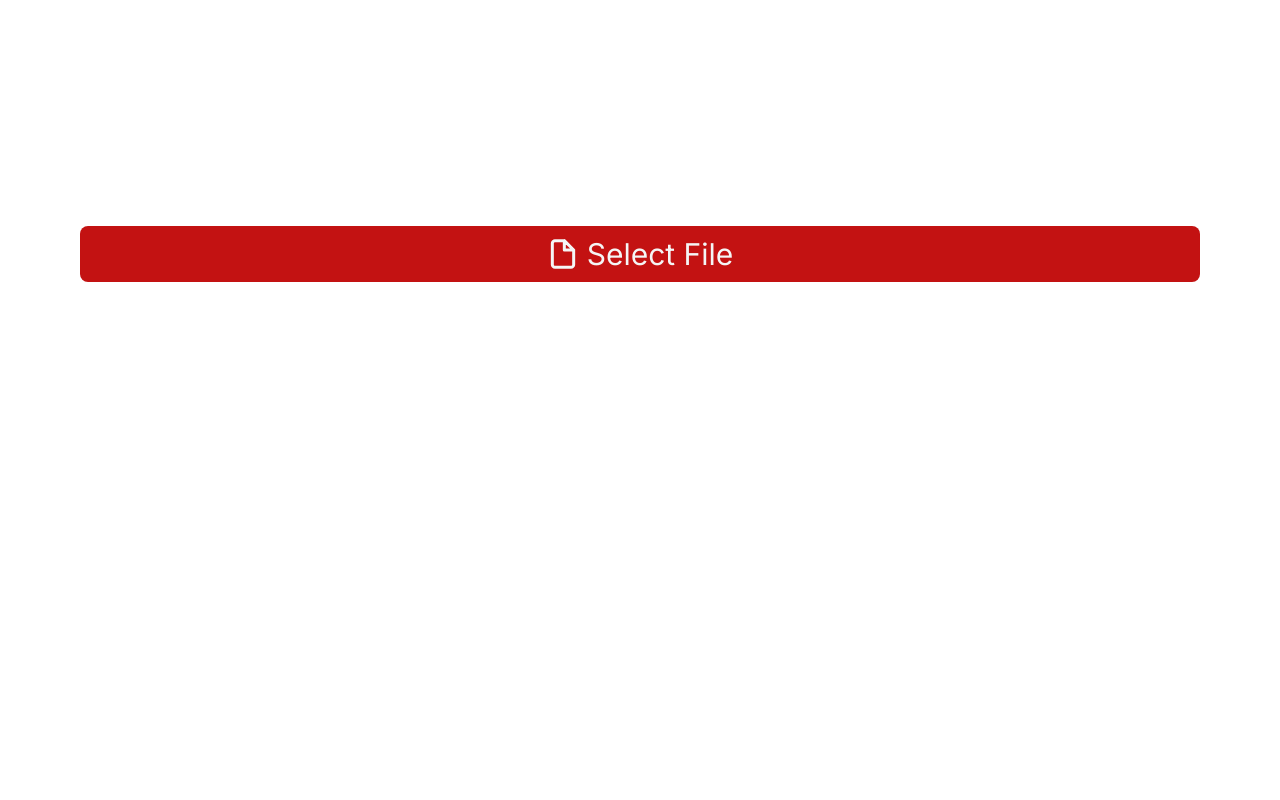
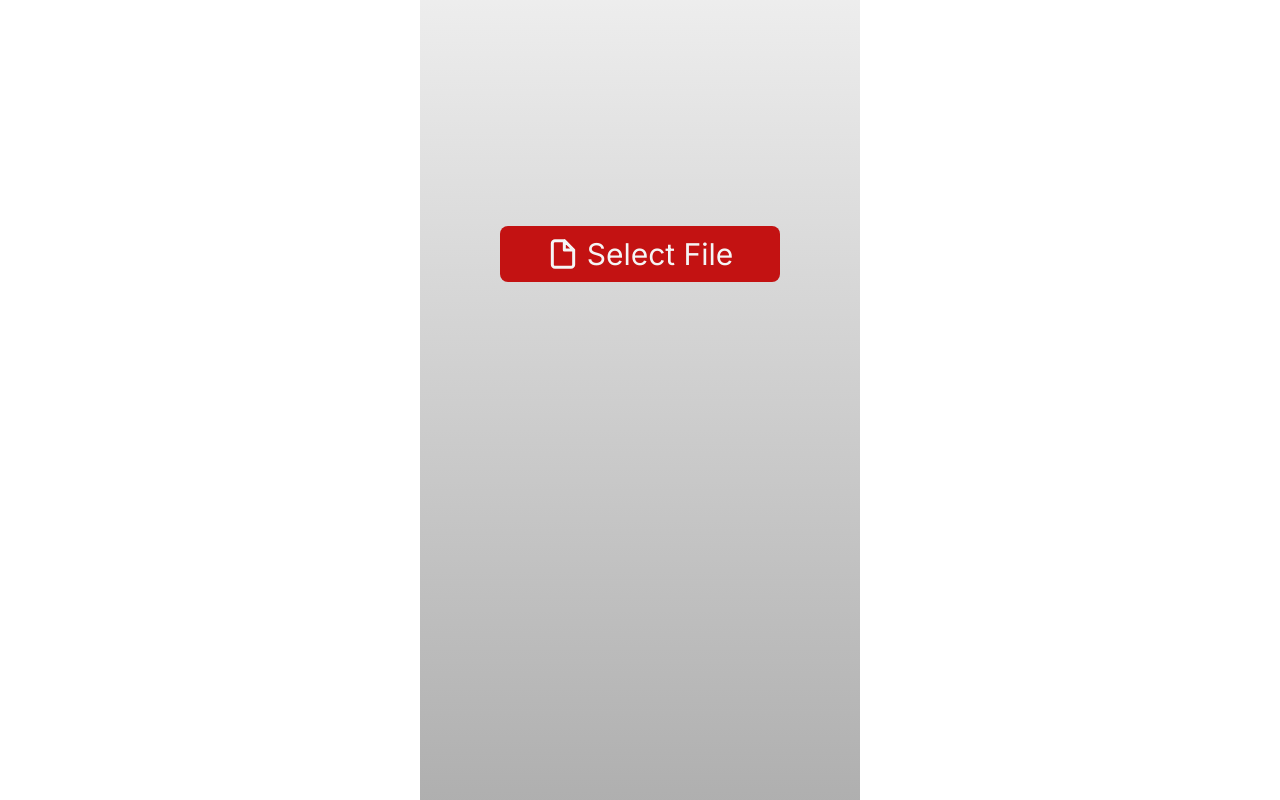
Before and after one commit to achampagne1/Paperwork-Assistant-App2, a React (Vite) app: page / in a window 1280 px wide. Shown: the top 800 px of the page. Built offline with nearby package versions, Linux system fonts and the light colour scheme.

Commit message:
reverted

```diff
--- a/src/screens/IphoneProMax/style.css
+++ b/src/screens/IphoneProMax/style.css
@@ -13,9 +13,9 @@
     rgb(163.2, 163.2, 163.2) 100%
   );
   background-color: rgba(255, 255, 255, 1.0);
-  height: 100%;
+  height: 956px;
   position: relative;
-  width: 100%;
+  width: 440px;
 }
 
 .iphone-pro-max .frame {
@@ -29,7 +29,7 @@
   padding: 0px 70px;
   position: absolute;
   top: 93px;
-  width: 100%;
+  width: 440px;
 }
 
 .iphone-pro-max .button-wrapper {
```
